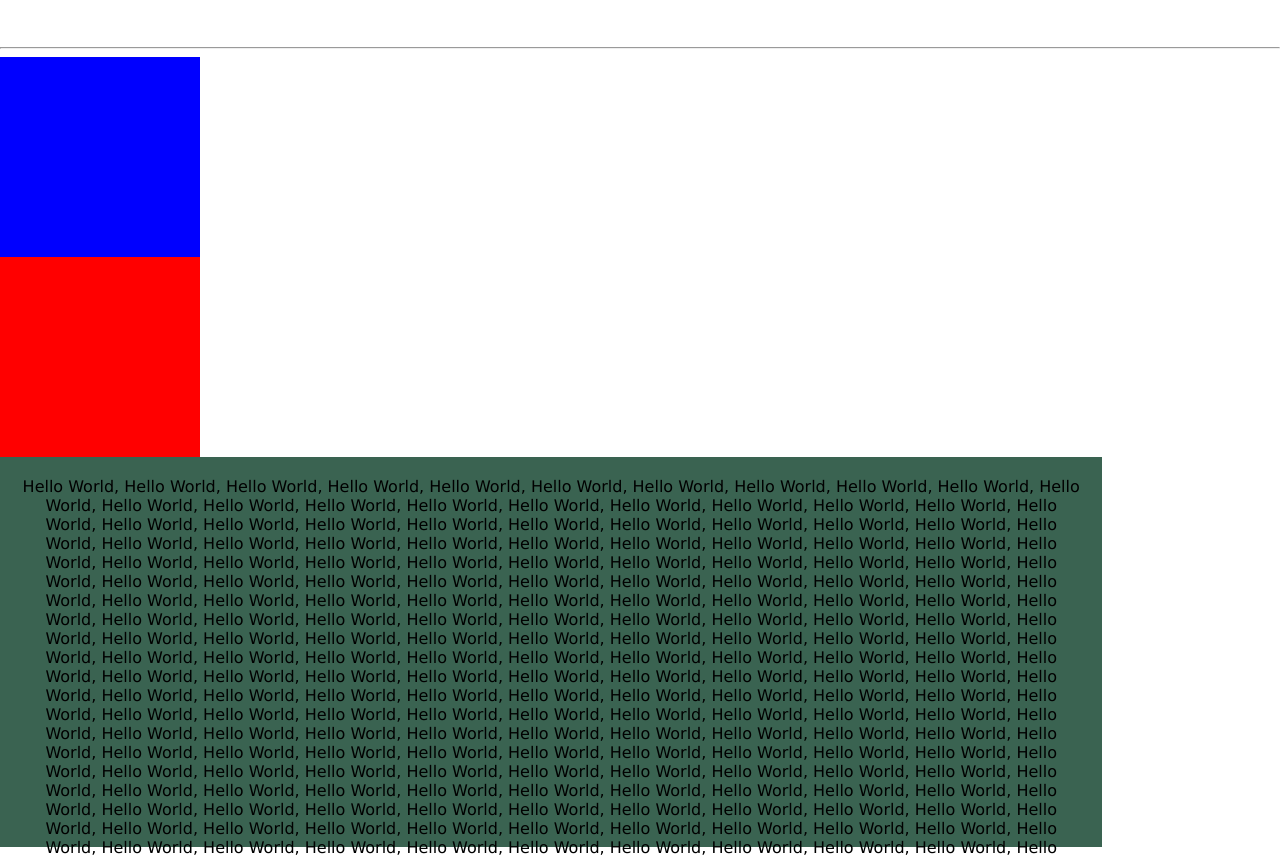
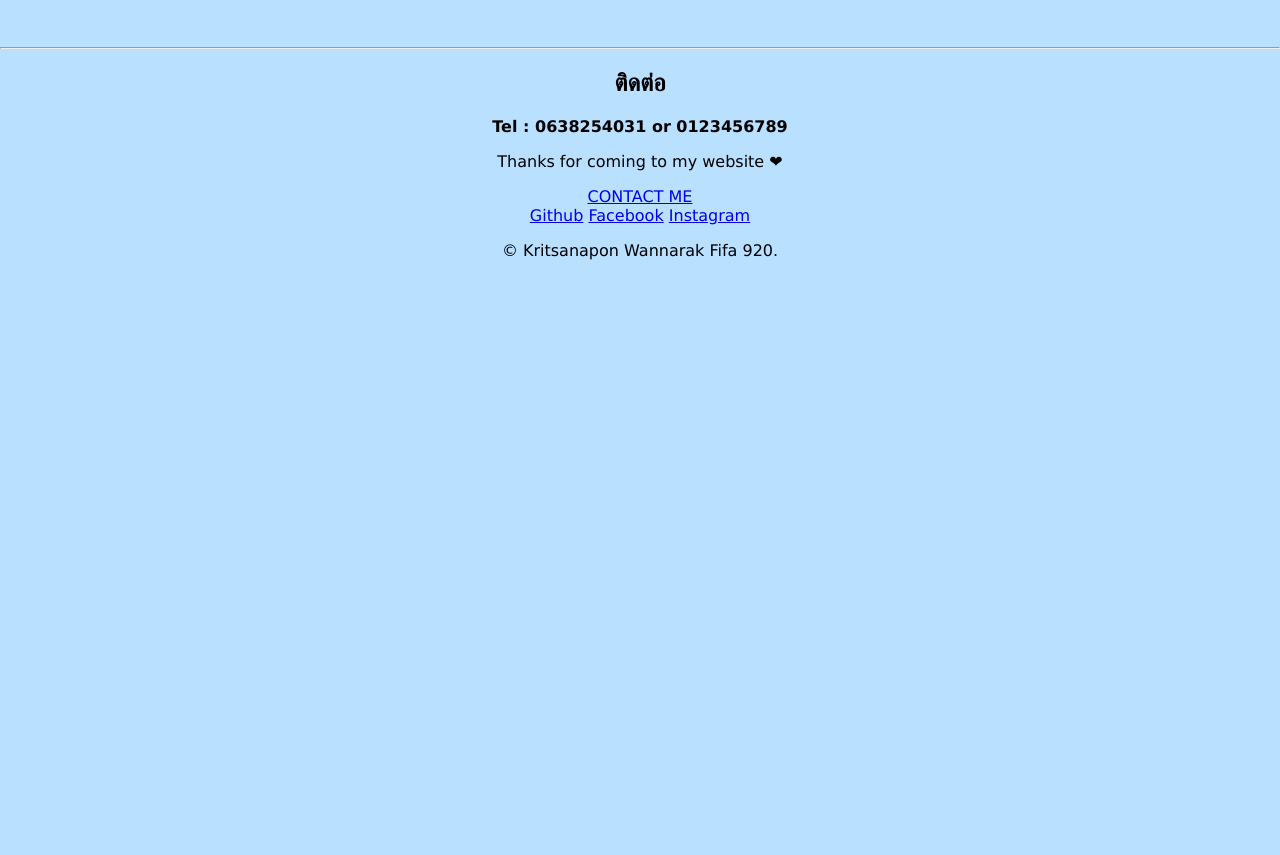
Before and after one commit to KritsW/Resume, a plain HTML site: page CSS - My Site New/index.html in a window 1280 px wide. Shown: the part 1752-2607 px from the top of the page. After the commit the page ends 2028 px from the top, so only its background shows below. Drawn offline with Linux system fonts and the light colour scheme; a web font is replaced by a local one.

Commit message:
Add files via upload

```diff
--- a/CSS - My Site New/css/Styles.css
+++ b/CSS - My Site New/css/Styles.css
@@ -2,6 +2,7 @@ body{
   margin: 0px;
   text-align: center;
   font-family: verdana,sans-serif;
+  background-color: #B9E0FF;
 }
 
 
@@ -88,7 +89,7 @@ border-top: 0px;
 padding: 20px;
 }
 
-.middle-container{
+/* .middle-container{
 height: 200px;
 width: 200px;
 background-color: blue;
@@ -98,7 +99,7 @@ background-color: blue;
   height: 200px;
   width: 200px;
   background-color: red;
-}
+} */
 
 .NavBar1{
   width: 100%;
--- a/CSS - My Site New/index.html
+++ b/CSS - My Site New/index.html
@@ -50,38 +50,22 @@
   </div>
 </div><hr>
 
-    <div class="middle-container">
+  <div class="contact-me">
+    <h2>ติดต่อ</h2>
+    <h4>Tel : 0638254031 or 0123456789</h4>
+    <p>Thanks for coming to my website ❤</p>
+    <a class="btn" href="mailto:fifa15156@gmail.com">CONTACT ME</a>
 
-    </div>
+  </div>
 
-    <div class="bottom-container">
 
-    </div>
 
-    <div class="example-div">
-  Hello World, Hello World,  Hello World, Hello World,  Hello World, Hello World,  Hello World, Hello World,  Hello World, Hello World,
-  Hello World, Hello World,  Hello World, Hello World,  Hello World, Hello World,  Hello World, Hello World,  Hello World, Hello World,
-  Hello World, Hello World,  Hello World, Hello World,  Hello World, Hello World,  Hello World, Hello World,  Hello World, Hello World,
-  Hello World, Hello World,  Hello World, Hello World,  Hello World, Hello World,  Hello World, Hello World,  Hello World, Hello World,
-  Hello World, Hello World,  Hello World, Hello World,  Hello World, Hello World,  Hello World, Hello World,  Hello World, Hello World,
-  Hello World, Hello World,  Hello World, Hello World,  Hello World, Hello World,  Hello World, Hello World,  Hello World, Hello World,
-  Hello World, Hello World,  Hello World, Hello World,  Hello World, Hello World,  Hello World, Hello World,  Hello World, Hello World,
-  Hello World, Hello World,  Hello World, Hello World,  Hello World, Hello World,  Hello World, Hello World,  Hello World, Hello World,
-  Hello World, Hello World,  Hello World, Hello World,  Hello World, Hello World,  Hello World, Hello World,  Hello World, Hello World,
-  Hello World, Hello World,  Hello World, Hello World,  Hello World, Hello World,  Hello World, Hello World,  Hello World, Hello World,
-  Hello World, Hello World,  Hello World, Hello World,  Hello World, Hello World,  Hello World, Hello World,  Hello World, Hello World,
-  Hello World, Hello World,  Hello World, Hello World,  Hello World, Hello World,  Hello World, Hello World,  Hello World, Hello World,
-  Hello World, Hello World,  Hello World, Hello World,  Hello World, Hello World,  Hello World, Hello World,  Hello World, Hello World,
-  Hello World, Hello World,  Hello World, Hello World,  Hello World, Hello World,  Hello World, Hello World,  Hello World, Hello World,
-  Hello World, Hello World,  Hello World, Hello World,  Hello World, Hello World,  Hello World, Hello World,  Hello World, Hello World,
-  Hello World, Hello World,  Hello World, Hello World,  Hello World, Hello World,  Hello World, Hello World,  Hello World, Hello World,
-  Hello World, Hello World,  Hello World, Hello World,  Hello World, Hello World,  Hello World, Hello World,  Hello World, Hello World,
-  Hello World, Hello World,  Hello World, Hello World,  Hello World, Hello World,  Hello World, Hello World,  Hello World, Hello World,
-  Hello World, Hello World,  Hello World, Hello World,  Hello World, Hello World,  Hello World, Hello World,  Hello World, Hello World,
-  Hello World, Hello World,  Hello World, Hello World,  Hello World, Hello World,  Hello World, Hello World,  Hello World, Hello World,
-  Hello World, Hello World,  Hello World, Hello World,  Hello World, Hello World,  Hello World, Hello World,  Hello World, Hello World,
-  Hello World, Hello World,  Hello World, Hello World,  Hello World, Hello World,
-    </div>
+  <div class="bottom-container">
+  <a class="footer-link" href="https://github.com/KritsW">Github</a>
+  <a class="footer-link" href="https://web.facebook.com/fifa15156">Facebook</a>
+  <a class="footer-link" href="https://www.instagram.com/kr_ts.w/">Instagram</a>
+  <p>© Kritsanapon Wannarak Fifa 920.</p>
+  </div>
 
 
 
```
